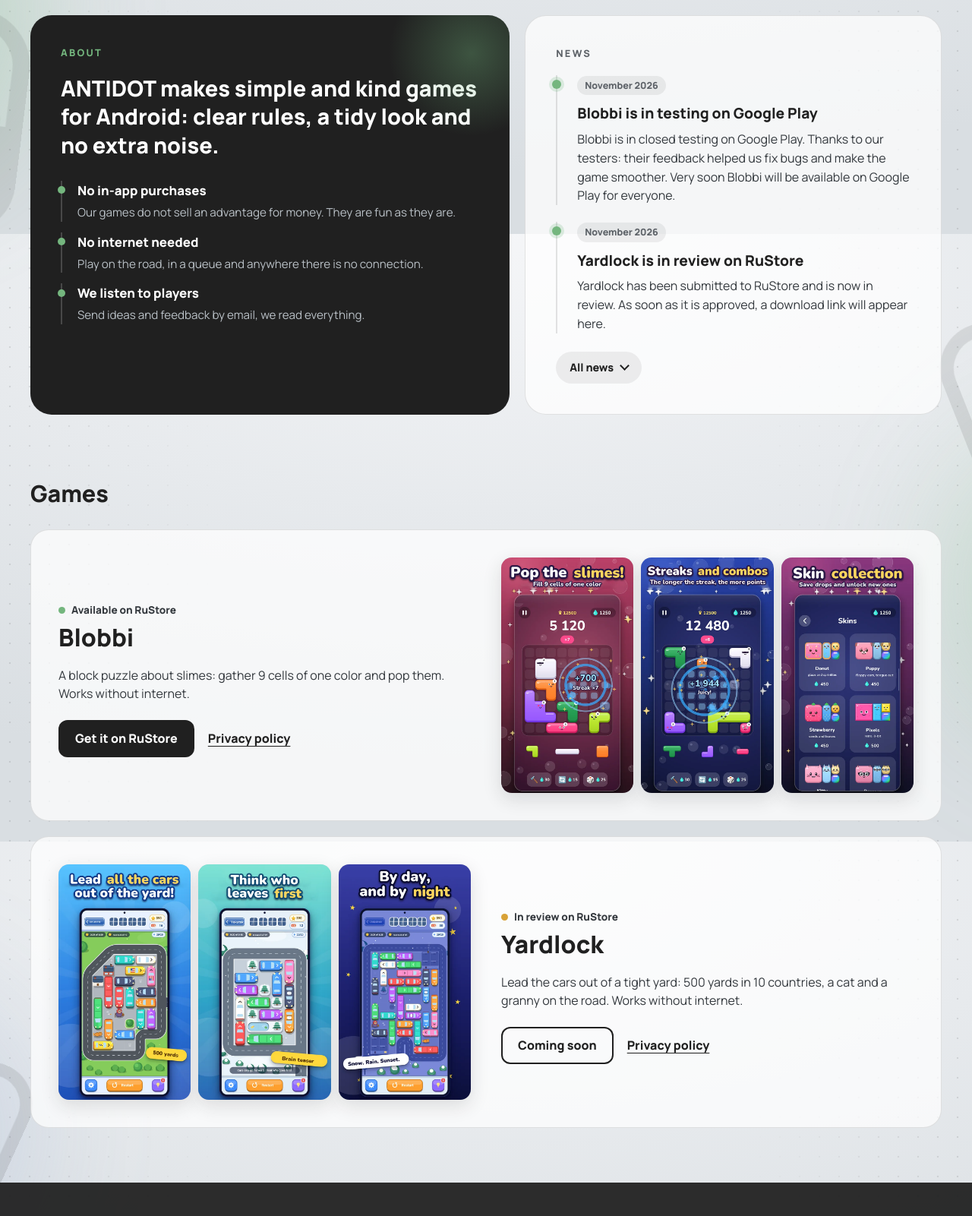
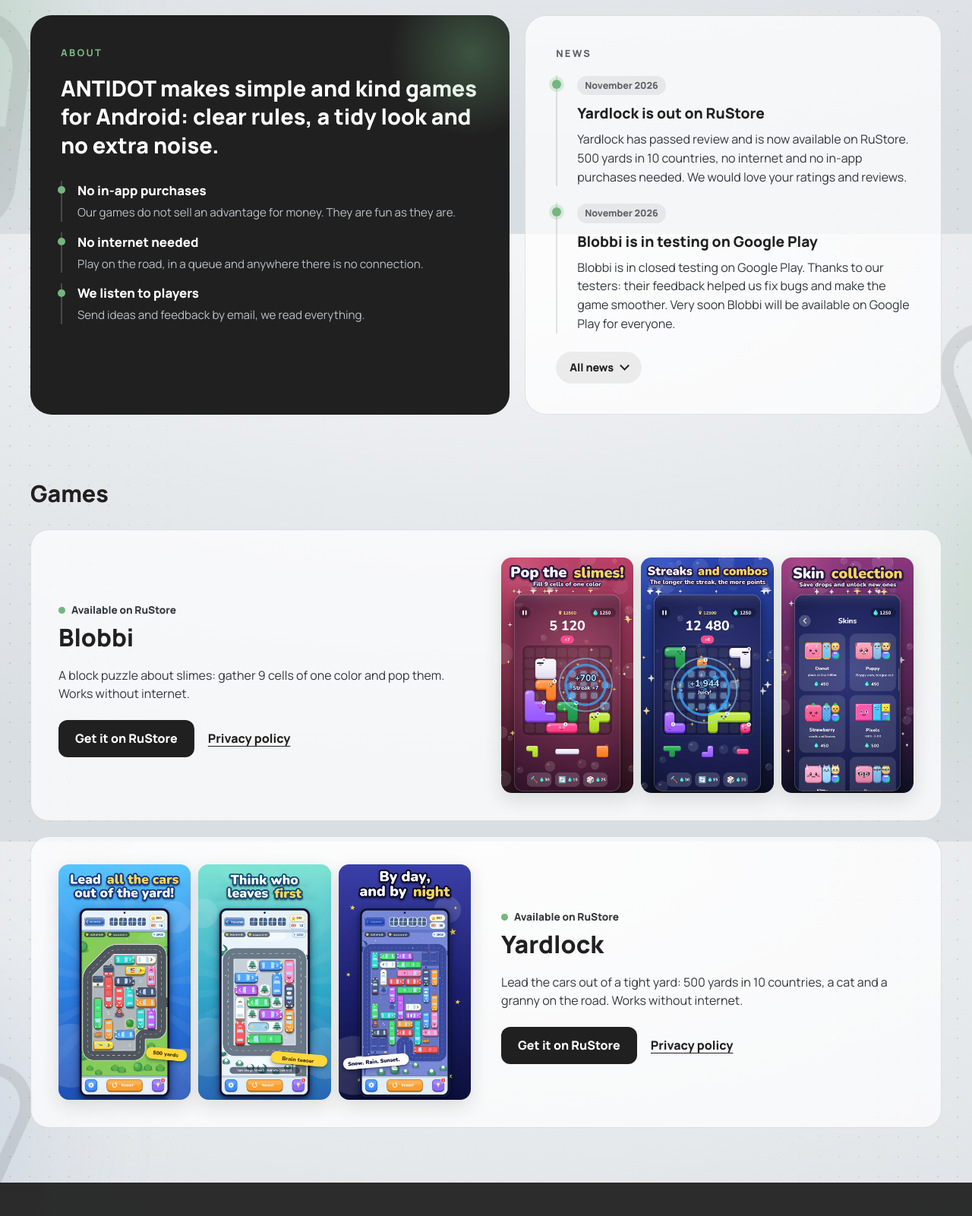
Before and after one commit to ANTIDOT529/ANTIDOT529.github.io, a plain HTML site: page index.html in a window 1280 px wide. Shown: the part 492-2093 px from the top of the page at 76% size. Drawn offline with Linux system fonts and the light colour scheme.

Commit message:
Yardlock is out on RuStore: download button, tags, news item
Co-Authored-By: Claude Sonnet 5.5 <noreply@anthropic.com>

```diff
--- a/i18n.js
+++ b/i18n.js
@@ -21,9 +21,8 @@
     '500 дворов в 10 странах собраны, политика конфиденциальности опубликована. Идёт подготовка к публикации в магазинах.': '500 yards in 10 countries are built and the privacy policy is published. We are preparing for release in the stores.',
     'Blobbi на тестировании в Google Play': 'Blobbi is in testing on Google Play',
     'Blobbi проходит закрытое тестирование в Google Play. Спасибо тестерам: по их отзывам мы исправили ошибки и сделали игру плавнее. Совсем скоро Blobbi выйдет в Google Play для всех.': 'Blobbi is in closed testing on Google Play. Thanks to our testers: their feedback helped us fix bugs and make the game smoother. Very soon Blobbi will be available on Google Play for everyone.',
-    'Yardlock на модерации в RuStore': 'Yardlock is in review on RuStore',
-    'Yardlock отправлен в RuStore и проходит модерацию. Как только игру одобрят, здесь появится ссылка для скачивания.': 'Yardlock has been submitted to RuStore and is now in review. As soon as it is approved, a download link will appear here.',
-    'На модерации в RuStore': 'In review on RuStore',
+    'Yardlock вышел в RuStore': 'Yardlock is out on RuStore',
+    'Yardlock прошёл модерацию и уже доступен в RuStore. 500 дворов в 10 странах, без интернета и без доната. Будем рады вашим оценкам и отзывам.': 'Yardlock has passed review and is now available on RuStore. 500 yards in 10 countries, no internet and no in-app purchases needed. We would love your ratings and reviews.',
     'Все новости': 'All news',
     'Свернуть': 'Show less',
     'Открылся сайт студии': 'The studio website is open',
--- a/index.html
+++ b/index.html
@@ -64,13 +64,13 @@
       <ol class="timeline" id="news-list">
         <li>
           <time datetime="2026-11">Ноябрь 2026</time>
-          <h3>Blobbi на тестировании в Google Play</h3>
-          <p>Blobbi проходит закрытое тестирование в Google Play. Спасибо тестерам: по их отзывам мы исправили ошибки и сделали игру плавнее. Совсем скоро Blobbi выйдет в Google Play для всех.</p>
+          <h3>Yardlock вышел в RuStore</h3>
+          <p>Yardlock прошёл модерацию и уже доступен в RuStore. 500 дворов в 10 странах, без интернета и без доната. Будем рады вашим оценкам и отзывам.</p>
         </li>
         <li>
           <time datetime="2026-11">Ноябрь 2026</time>
-          <h3>Yardlock на модерации в RuStore</h3>
-          <p>Yardlock отправлен в RuStore и проходит модерацию. Как только игру одобрят, здесь появится ссылка для скачивания.</p>
+          <h3>Blobbi на тестировании в Google Play</h3>
+          <p>Blobbi проходит закрытое тестирование в Google Play. Спасибо тестерам: по их отзывам мы исправили ошибки и сделали игру плавнее. Совсем скоро Blobbi выйдет в Google Play для всех.</p>
         </li>
         <li>
           <time datetime="2026-11">Ноябрь 2026</time>
@@ -109,11 +109,11 @@
 
       <article class="card flip">
         <div>
-          <p class="tag"><i class="soon"></i>На модерации в RuStore</p>
+          <p class="tag"><i></i>Доступна в RuStore</p>
           <h3><a class="stretch" href="yardlock/">Yardlock</a></h3>
           <p>Выведи машины из тесного двора: 500 дворов в 10 странах, кот и бабушка на дороге. Играть можно без интернета.</p>
           <div class="links">
-            <span class="btn ghost" aria-disabled="true">Скоро</span>
+            <a class="btn" href="https://www.rustore.ru/catalog/app/com.dvorjam.game">Скачать в RuStore</a>
             <a class="text" href="https://antidot529.github.io/yardlock-privacy/">Политика конфиденциальности</a>
           </div>
         </div>
@@ -234,6 +234,6 @@
   });
 })();
 </script>
-<script src="i18n.js?v=4"></script>
+<script src="i18n.js?v=5"></script>
 </body>
 </html>
```
Also changed, not shown: blobbi/index.html (+1 -1 lines), yardlock/index.html (+3 -3 lines).
